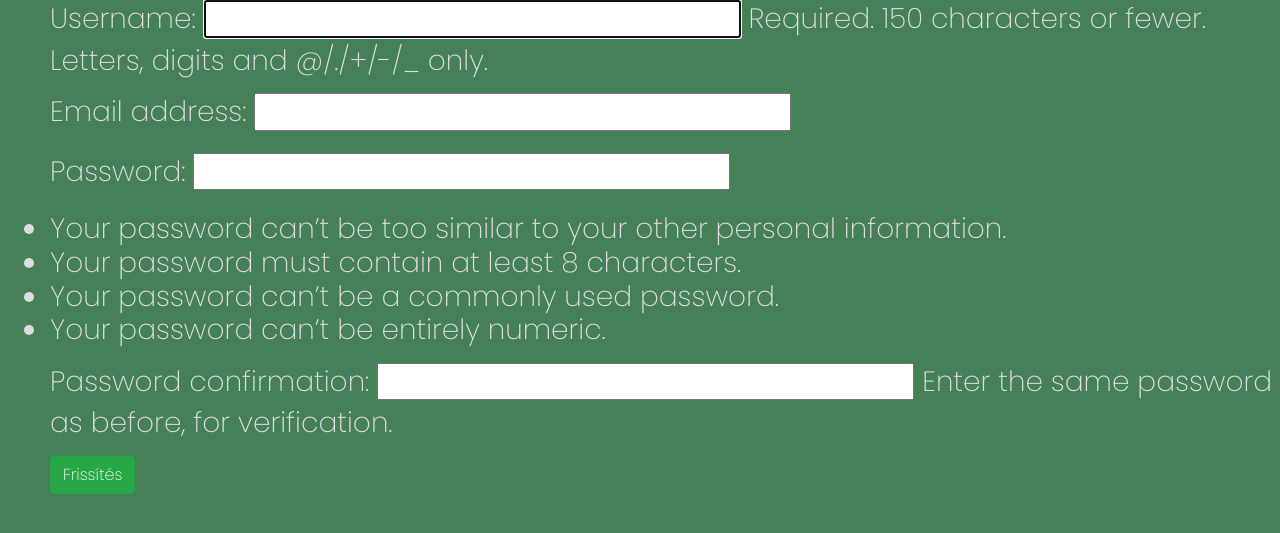
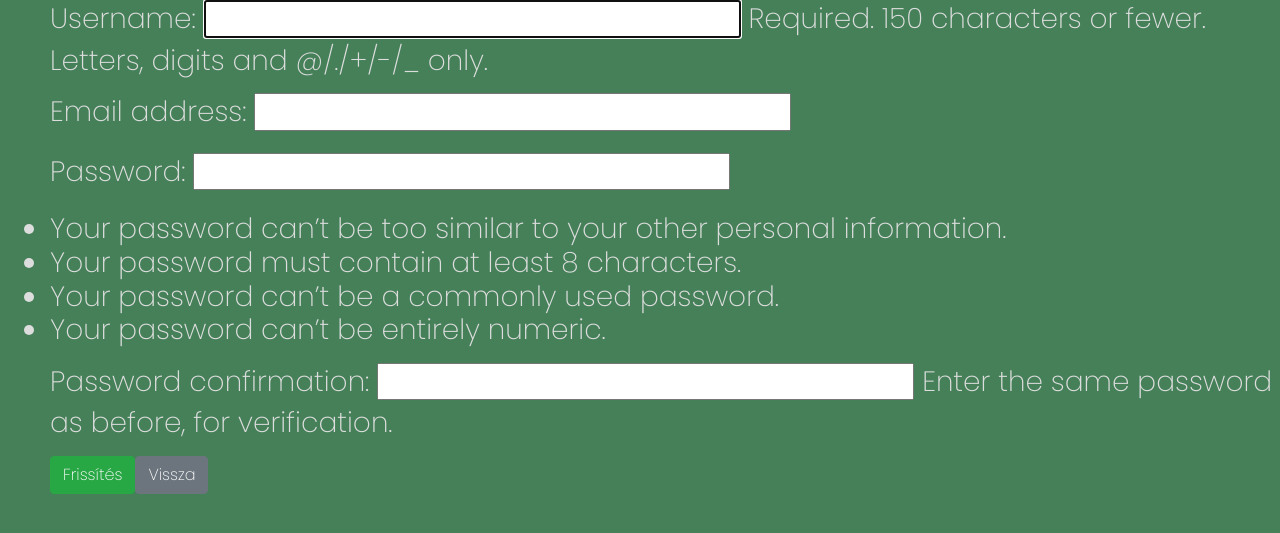
Before and after one commit to prokajkristof/Husi, a Django app: template templates/elearning/course_update_form.html in a window 1280 px wide. Shown: the part 89-622 px from the top of the page. Run offline with Django 4.2, Linux system fonts and the light colour scheme; the template is opened without the code that fills it: values that come from a table or form of the project are taken from there, others are empty; some libraries are stand-ins or nearby versions.

Commit message:
feat(#2): added 'Vissza' button to update course page + bootstrap to profile page

```diff
--- a/templates/accounts/profile.html
+++ b/templates/accounts/profile.html
@@ -6,6 +6,7 @@
     <meta name="viewport" content="width=device-width, initial-scale=1.0">
     <meta http-equiv="X-UA-Compatible" content="ie=edge">
     <link rel="preconnect" href="https://fonts.googleapis.com">
+    <link rel="stylesheet" href="https://cdn.jsdelivr.net/npm/bootstrap@4.3.1/dist/css/bootstrap.min.css" integrity="sha384-ggOyR0iXCbMQv3Xipma34MD+dH/1fQ784/j6cY/iJTQUOhcWr7x9JvoRxT2MZw1T" crossorigin="anonymous">
     <link rel="preconnect" href="https://fonts.gstatic.com" crossorigin>
     <link href="https://fonts.googleapis.com/css2?family=Poppins:wght@100;200&display=swap" rel="stylesheet">
     <link
--- a/templates/elearning/course_update_form.html
+++ b/templates/elearning/course_update_form.html
@@ -22,7 +22,7 @@
         <form method="post">
             {% csrf_token %}
             <h3>{{ form.as_p }}</h3>
-            <button class="btn btn-success" value="Update" type="submit">Frissítés</button>
+            <button class="btn btn-success" value="Update" type="submit">Frissítés</button><a class="btn btn-secondary" href="/course_list/" role="button">Vissza</a>
         </form>
     </div>
 </body>
```
